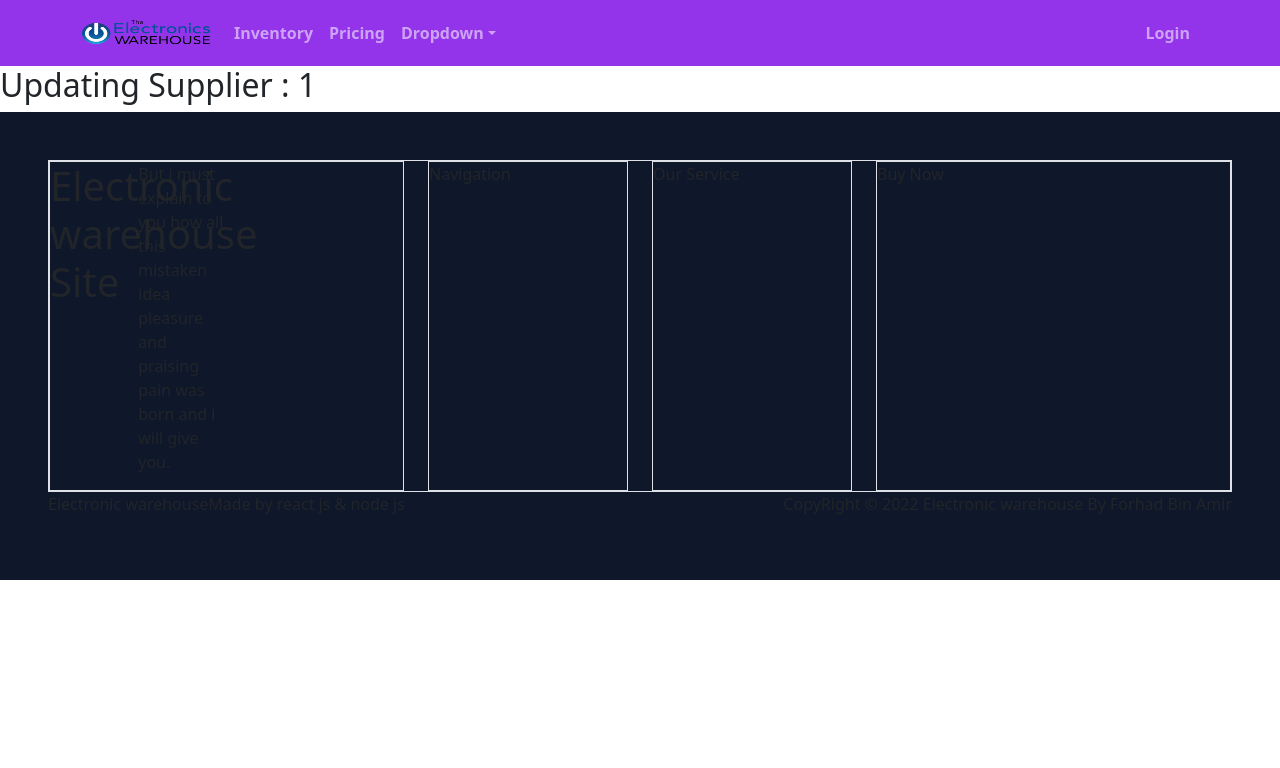
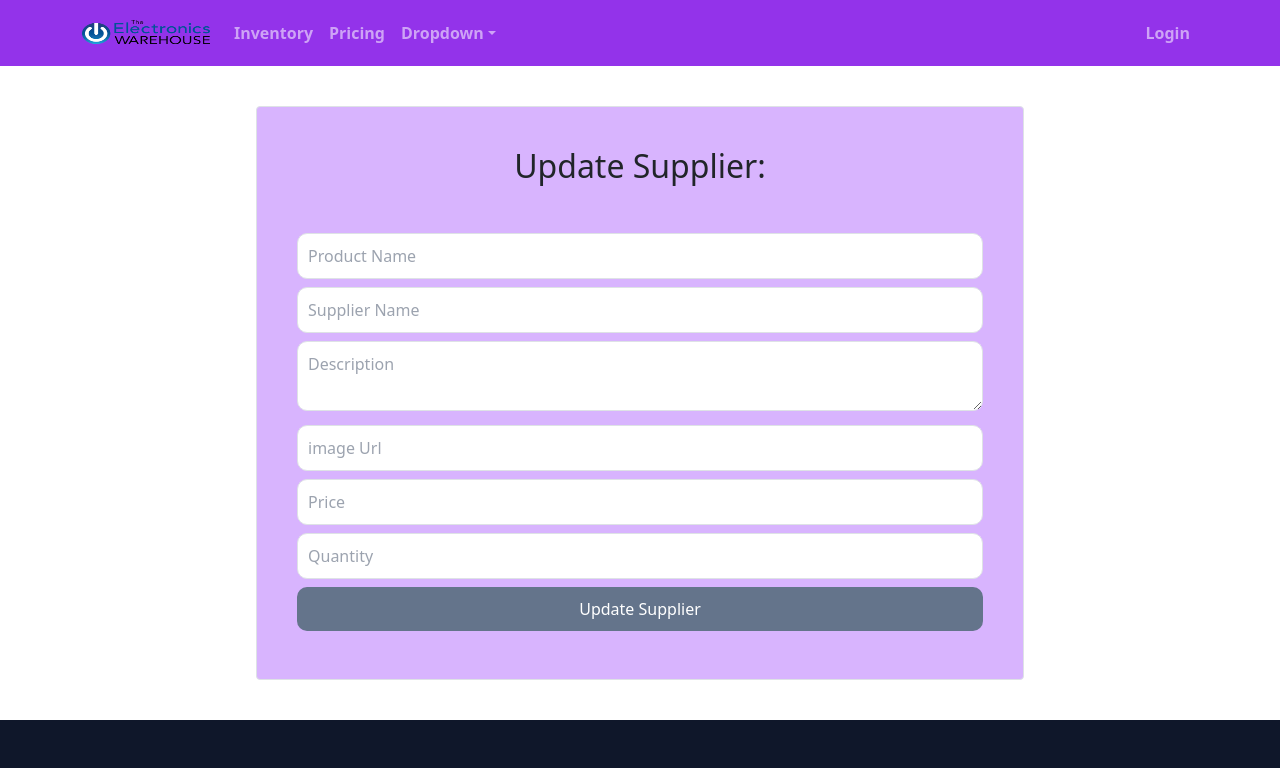
Before and after one commit to forhadbinamir/-warehouse-management-client-side, a React (Create React App) app: page /update/1 in a window 1280 px wide. Shown: the top 768 px of the page. Built offline with nearby package versions, Linux system fonts and the light colour scheme; no server answers.

Commit message:
update btn added

```diff
--- a/src/Pages/AddSupplier/AddSupplier.js
+++ b/src/Pages/AddSupplier/AddSupplier.js
@@ -14,7 +14,7 @@ const Supplier = (event) => {
         })
             .then(res => res.json())
             .then(result => {
-                console.log('added data', result)
+                console.log('Update data', result)
                 alert('Supplier added successfully')
                 event.target.reset()
             })
--- a/src/Pages/AllSuppliers/UpdateSupplier/UpdateSupplier.js
+++ b/src/Pages/AllSuppliers/UpdateSupplier/UpdateSupplier.js
@@ -1,11 +1,48 @@
-import React from 'react';
+import React, { useEffect, useState } from 'react';
 import { useParams } from 'react-router-dom';
+import { useForm } from "react-hook-form";
 
 const UpdateSupplier = () => {
     const { id } = useParams()
+    const [supplier, setSupplier] = useState([])
+    useEffect(() => {
+        const url = `http://localhost:5000/update/${id}`
+        fetch(url)
+            .then(res => res.json())
+            .then(data => setSupplier(data))
+    }, [])
+
+
+    const { register, handleSubmit } = useForm();
+    const onSubmit = data => {
+        // sending data to server using PUT method
+        const url = `http://localhost:5000/update/${id}`
+        fetch(url, {
+            method: 'PUT',
+            headers: {
+                'Content-Type': 'application/json'
+            },
+            body: JSON.stringify(data)
+        })
+            .then(res => res.json())
+            .then(result => {
+                console.log('Update data', result)
+                alert('Supplier Update Successfully')
+            })
+    };
+
     return (
-        <div>
-            <h2>Updating Supplier : {id}</h2>
+        <div className="w-[60%] mx-auto border p-10 m-10 rounded bg-purple-300">
+            <div><h2 className="text-center mb-5">Update Supplier: {supplier.name} </h2></div>
+            <form className="supplier-form" onSubmit={handleSubmit(onSubmit)}>
+                <input className="mb-2 border" placeholder="Product Name" type='text' {...register("name", { required: true, maxLength: 20 })} />
+                <input className="mb-2 border" placeholder="Supplier Name" type='text'  {...register("supplierName")} />
+                <textarea className="mb-2 border" placeholder="Description" type='text'  {...register("description")} />
+                <input className="mb-2 border" placeholder="image Url" type='Supplier Name'  {...register("image")} />
+                <input className="mb-2 border" placeholder="Price" type="number" {...register("price",)} />
+                <input className="mb-2 border" placeholder="Quantity" type="number" {...register("quantity",)} />
+                <input className="mb-2 bg-slate-500 text-white" type="submit" value='Update Supplier' />
+            </form>
         </div>
     );
 };
```
